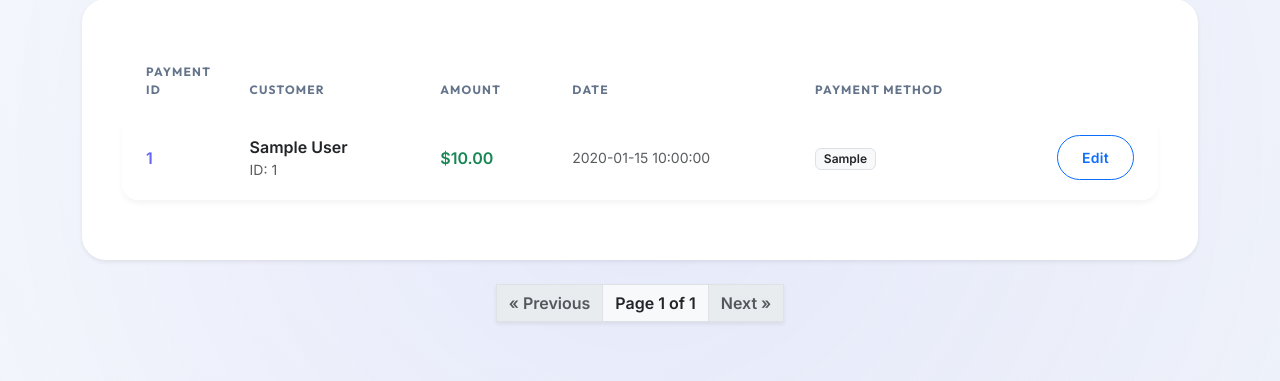
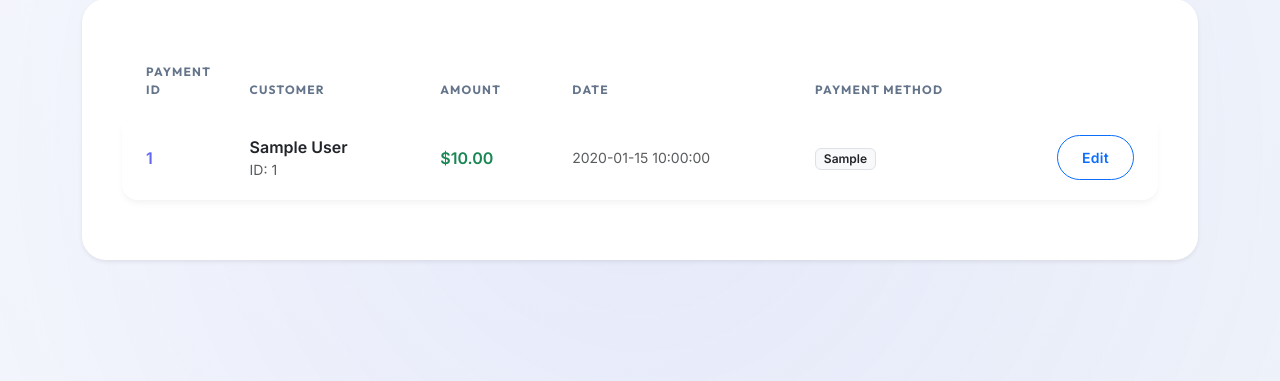
Before and after one commit to ituitis20-yilmazal19/DataTrack, a Flask app: page /payments in a window 1280 px wide. Shown: the part 256-637 px from the top of the page. Run offline with Flask 3, Linux system fonts and the light colour scheme; tables that the repository leaves empty hold one stand-in row (values such as "Sample post").

Commit message:
Refactor pagination in payment.html template

```diff
--- a/templates/payment.html
+++ b/templates/payment.html
@@ -116,34 +116,24 @@
   </div>
 </div>
 
-<div class="d-flex justify-content-center align-items-center mt-4 mb-5">
-    <nav aria-label="Page navigation">
-        <ul class="pagination mb-0 shadow-sm">
+{% if total_pages > 1 %}
+<nav aria-label="Page navigation" class="mt-4 mb-5">
+  <ul class="pagination justify-content-center">
 
-            <li class="page-item {{ 'disabled' if page == 1 else '' }}">
-                <a class="page-link fw-bold"
-                   style="border-radius: 0 !important;"
-                   href="{{ url_for('payments_list', page=page-1, q=q, payment_method=sel_method, sort_order=sel_sort) }}">
-                    &laquo; Previous
-                </a>
+    <li class="page-item {% if page <= 1 %}disabled{% endif %}">
+      <a class="page-link" href="{{ url_for('payments_list', page=page-1, q=q, payment_method=sel_method, sort_order=sel_sort) }}">Previous</a>
     </li>
 
     <li class="page-item disabled">
-                 <span class="page-link text-dark fw-bold bg-light"
-                       style="border-radius: 0 !important; opacity: 1;">
-                     Page {{ page }} of {{ total_pages }}
-                 </span>
+      <span class="page-link">Page {{ page }} of {{ total_pages }}</span>
     </li>
 
-            <li class="page-item {{ 'disabled' if page == total_pages else '' }}">
-                <a class="page-link fw-bold"
-                   style="border-radius: 0 !important;"
-                   href="{{ url_for('payments_list', page=page+1, q=q, payment_method=sel_method, sort_order=sel_sort) }}">
-                    Next &raquo;
-                </a>
+    <li class="page-item {% if page >= total_pages %}disabled{% endif %}">
+      <a class="page-link" href="{{ url_for('payments_list', page=page+1, q=q, payment_method=sel_method, sort_order=sel_sort) }}">Next</a>
     </li>
+
   </ul>
 </nav>
-</div>
+{% endif %}
 
 {% endblock %}
```
Lines whose indentation alone changed are shown as unchanged.
